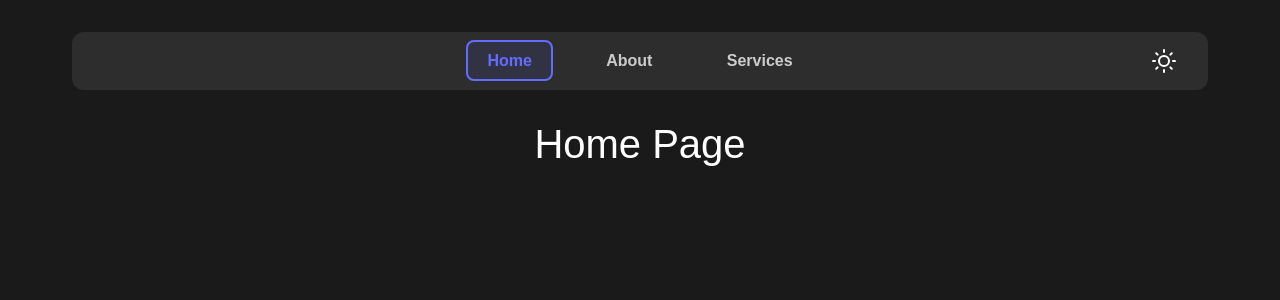
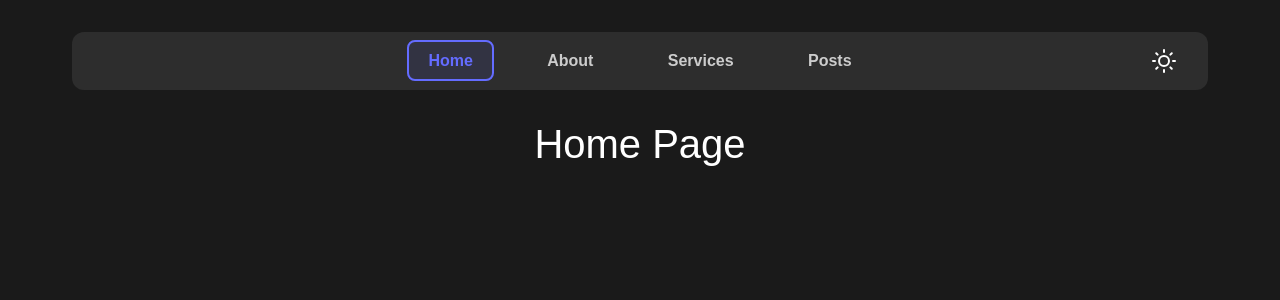
Before and after one commit to Abdul-Hannan786/Next-JS-Revision, a Next.js app in the folder class-02/: page / in a window 1280 px wide. Shown: the top 300 px of the page. Built offline with nearby package versions, Linux system fonts and the light colour scheme.

Commit message:
error handling using error.js

```diff
--- a/class-02/app/Components/Header.jsx
+++ b/class-02/app/Components/Header.jsx
@@ -41,6 +41,16 @@ export default function Header() {
             Services
           </Link>
         </li>
+        <li>
+          <Link
+            href="/posts"
+            className={
+              pathname === "/posts" ? "nav-link active" : "nav-link"
+            }
+          >
+            Posts
+          </Link>
+        </li>
       </ul>
 
       <button onClick={() => dispatch(toggleTheme())}>
--- a/class-02/app/Components/ThemeManager.jsx
+++ b/class-02/app/Components/ThemeManager.jsx
@@ -11,7 +11,7 @@ const ThemeManager = () => {
 
   useEffect(() => {
     const savedTheme = localStorage.getItem("isDark");
-    console.log(savedTheme);
+    // console.log(savedTheme);
     if (savedTheme !== null) {
       dispatch(setTheme(savedTheme === "true"));
     }
--- /dev/null
+++ b/class-02/app/posts/error.jsx
@@ -0,0 +1,14 @@
+"use client";
+
+import React from "react";
+
+const Error = ({ error }) => {
+  console.log(error);
+  return (
+    <div>
+      <p>{error}</p>
+    </div>
+  );
+};
+
+export default Error;
--- a/class-02/app/posts/page.jsx
+++ b/class-02/app/posts/page.jsx
@@ -7,10 +7,15 @@ const Posts = () => {
 
   const fetchPosts = async () => {
     const response = await fetch("https://dummyjson.com/posts?limit=4");
-    const {posts} = await response.json();
+    const { posts } = await response.json();
     setPosts(posts);
     console.log(posts);
   };
+
+  // const randomNumber = Math.random();
+  // if (randomNumber > 0.5) {
+  //   throw "Something Went Wrong";
+  // }
 
   useEffect(() => {
     fetchPosts();
@@ -21,7 +26,10 @@ const Posts = () => {
       <h1 className="text-2xl font-bold">Recent Posts</h1>
       <div className="grid grid-cols-2 gap-5 mt-10">
         {posts?.map(({ id, title, body }) => (
-          <div key={id} className="shadow p-6 rounded-xl bg-mist-800 hover:scale-103 transition cursor-pointer">
+          <div
+            key={id}
+            className="shadow p-6 rounded-xl hover:scale-103 transition cursor-pointer"
+          >
             <h2 className="text-lg font-semibold">{title}</h2>
             <p className="mt-5 text-[16px]">{body}</p>
           </div>
--- a/class-02/app/redux/features/themeSlice.js
+++ b/class-02/app/redux/features/themeSlice.js
@@ -10,7 +10,7 @@ export const themeSlice = createSlice({
       state.isDark = !state.isDark;
     },
     setTheme: (state, action) => {
-      console.log(action.payload);
+      // console.log(action.payload);
       state.isDark = action.payload;
     },
   },
```
